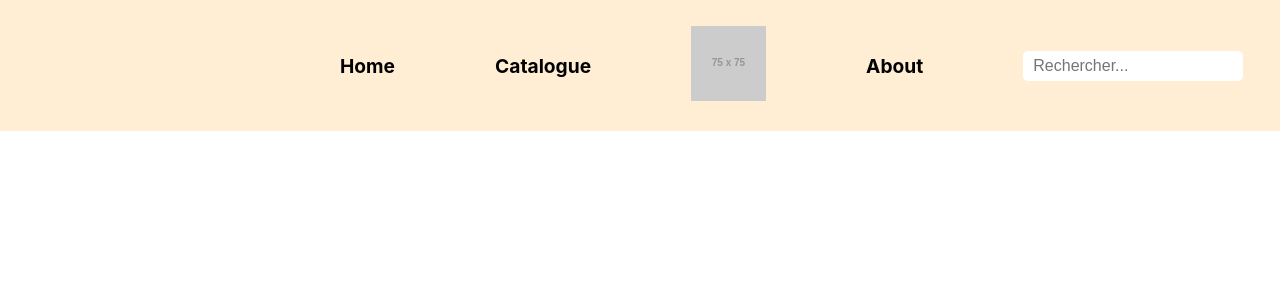
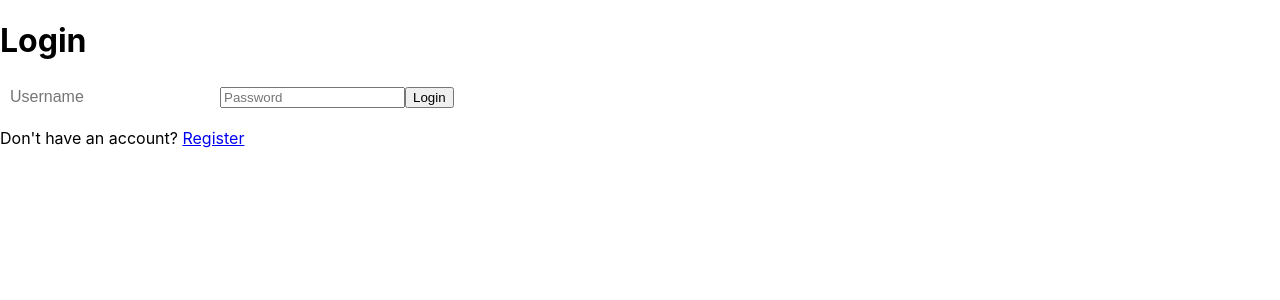
Before and after one commit to NRIVALANT/retrochic, a React (Create React App) app in the folder Front/retrochic/: page /login in a window 1280 px wide. Shown: the top 300 px of the page. Built offline with nearby package versions, Linux system fonts and the light colour scheme.

Commit message:
Mise en place des routes + début page login

```diff
--- a/Front/retrochic/package.json
+++ b/Front/retrochic/package.json
@@ -8,6 +8,7 @@
     "@testing-library/user-event": "^13.5.0",
     "react": "^18.3.1",
     "react-dom": "^18.3.1",
+    "react-router-dom": "^6.23.0",
     "react-scripts": "5.0.1",
     "web-vitals": "^2.1.4"
   },
--- a/Front/retrochic/src/App.js
+++ b/Front/retrochic/src/App.js
@@ -1,24 +1,24 @@
-import logo from './logo.svg';
 import './App.css';
+import { BrowserRouter, Route, Routes } from 'react-router-dom';
+import Home from './pages/home';
+import Catalogue from './pages/catalogue';
+import About from './pages/about';
+// import Shop from './pages/shop';
+import Login from './pages/login';
+// import Header from './components/header';
 
 function App() {
-  return (
-    <div className="App">
-      <header className="App-header">
-        <img src={logo} className="App-logo" alt="logo" />
-        <p>
-          Edit <code>src/App.js</code> and save to reload.
-        </p>
-        <a
-          className="App-link"
-          href="https://reactjs.org"
-          target="_blank"
-          rel="noopener noreferrer"
-        >
-          Learn React
-        </a>
-      </header>
-    </div>
+  return (<>
+    <BrowserRouter>
+      <Routes>
+        <Route path="/" exact element={<Home />} />
+        <Route path="/catalogue" component={Catalogue} />
+        <Route path="/about" component={About} />
+        {/* <Route path="/shop" component={Shop} /> */}
+        <Route path="/login" element={<Login />} />
+      </Routes>
+    </BrowserRouter>
+  </>
   );
 }
 
--- a/Front/retrochic/src/index.js
+++ b/Front/retrochic/src/index.js
@@ -2,13 +2,13 @@ import React from 'react';
 import ReactDOM from 'react-dom/client';
 import './index.css';
 // import App from './App';
-import Home from './pages/home';
+import App from './App';
 import reportWebVitals from './reportWebVitals';
 
 const root = ReactDOM.createRoot(document.getElementById('root'));
 root.render(
   <React.StrictMode>
-    <Home />
+    <App />
   </React.StrictMode>
 );
 
--- a/Front/retrochic/src/pages/login.js
+++ b/Front/retrochic/src/pages/login.js
@@ -1,10 +1,19 @@
-
+import React from 'react';
+import '../assets/style/login.css';
 
 function Login() {
     return (
         <div>
             <div className="login-page">
                 <h1>Login</h1>
+                <form>
+                    <input type="text" placeholder="Username" />
+                    <input type="password" placeholder="Password" />
+                    <button type="submit">Login</button>
+                </form>
+                <p>
+                    Don't have an account? <a href="/register">Register</a>
+                </p>
             </div>
         </div>
     )
```
Also changed, not shown: Front/retrochic/src/assets/style/login.css (added), 1 other file (tests, documents, lock files or other folders).
